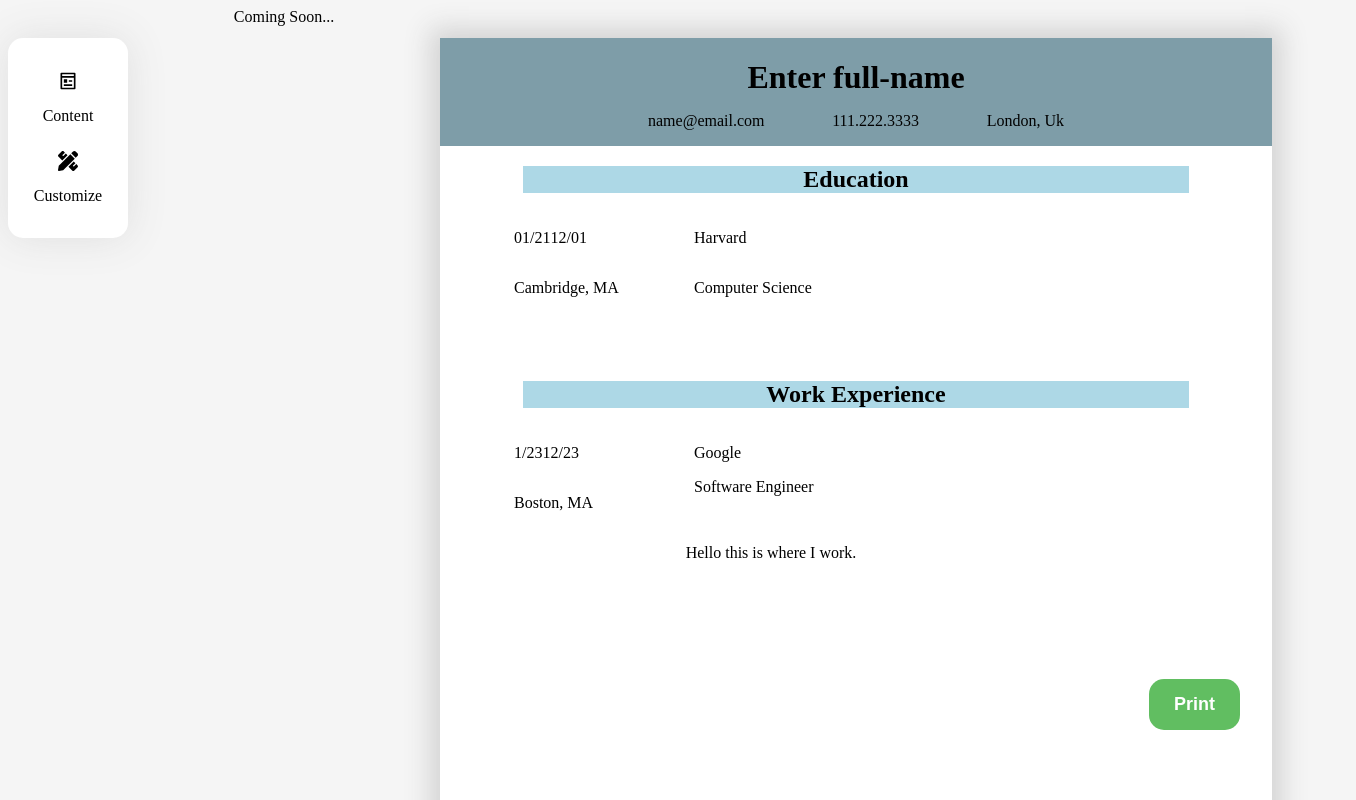
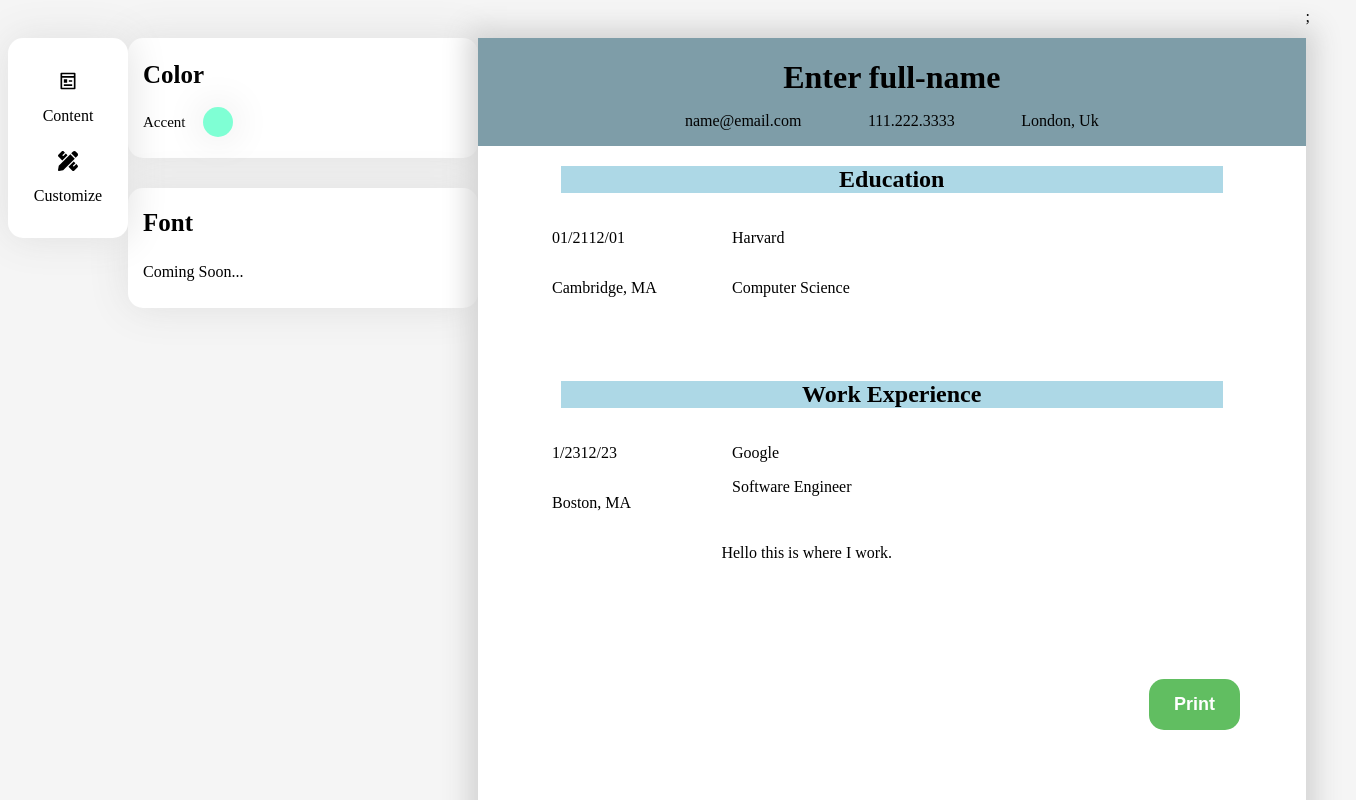
Before and after one commit to tdematos/React-CV-Generator, a React (Vite) app in the folder React-CV-Generator/: page / in a window 1280 px wide. Both pictures are taken after a click on the element "Customize". Shown: the top 800 px of the page, 1356 px wide, since content can reach past the window. Built offline with nearby package versions, Linux system fonts and the light colour scheme.

Commit message:
add printing button function by adding react-to-print library and added page tag to css

```diff
--- /dev/null
+++ b/React-CV-Generator/src/Components/Form-Section/CustomizeForm/CustomizeForm.jsx
@@ -0,0 +1,26 @@
+import "../Personal-Info/boxInfo.css";
+
+const CustomizeForm = (props) => {
+  return (
+    <>
+      <div className="custom-form-container">
+        <div className="inner-container">
+          <h3 className="form-title">Color</h3>
+          <div className="color-container">
+            <p>Accent</p> <div className="color-sphere"></div>
+          </div>
+        </div>
+      </div>
+      <div className="custom-form-container">
+        <div className="font-inner-container">
+          <h3 className="form-title">Font</h3>
+          <div className="font-change-container">
+            <p>Coming Soon...</p>
+          </div>
+        </div>
+      </div>
+    </>
+  );
+};
+
+export default CustomizeForm;
--- a/React-CV-Generator/src/Components/Form-Section/Personal-Info/boxInfo.css
+++ b/React-CV-Generator/src/Components/Form-Section/Personal-Info/boxInfo.css
@@ -126,3 +126,67 @@
 .navText {
   margin-bottom: 10px;
 }
+
+/* custom box css */
+.custom-form-container {
+  background-color: white;
+  width: 350px;
+  height: 120px;
+  border-radius: 15px;
+  margin-top: 30px;
+  box-shadow: 0px 0px 40px 1px rgb(224, 224, 224);
+  display: flex;
+  flex-direction: column;
+  justify-content: center;
+  align-items: flex-start;
+}
+
+.inner-container {
+  position: relative;
+  left: 15px;
+}
+
+.form-title {
+  font-size: 25px;
+  margin-bottom: 10px;
+  margin-top: 10px;
+}
+
+.color-container {
+  display: flex;
+  flex-direction: row;
+  display: flex;
+  justify-content: center;
+  align-items: center;
+}
+
+.color-container > p {
+  font-size: 15px;
+  width: 60px;
+}
+
+.color-sphere {
+  height: 30px;
+  width: 30px;
+  border-radius: 20px;
+  background-color: aquamarine;
+  box-shadow: 0px 0px 40px 1px rgb(224, 224, 224);
+}
+
+.font-change-container {
+  display: flex;
+  flex-direction: row;
+  display: flex;
+  justify-content: center;
+  align-items: center;
+}
+
+.font-change-container > p {
+  width: 100%;
+}
+
+.font-inner-container {
+  position: relative;
+  left: 15px;
+  width: 120px;
+}
--- a/React-CV-Generator/src/Components/ResumePage/PrintButton/PrintButton.jsx
+++ b/React-CV-Generator/src/Components/ResumePage/PrintButton/PrintButton.jsx
@@ -9,7 +9,7 @@ const PrintButton = (props) => {
 
   return (
     <>
-      <button className="print-button" onClick={handlePrint}>
+      <button className="print-button" onClick={props.onClick}>
         {props.text}
       </button>
     </>
--- a/React-CV-Generator/src/Components/ResumePage/ResumePage.css
+++ b/React-CV-Generator/src/Components/ResumePage/ResumePage.css
@@ -5,3 +5,7 @@
   box-shadow: 0px 0px 25px 10px lightgrey;
   margin-top: 30px;
 }
+
+@page {
+  size: 6in 7.25in;
+}
--- a/React-CV-Generator/src/Components/ResumePage/ResumePage.jsx
+++ b/React-CV-Generator/src/Components/ResumePage/ResumePage.jsx
@@ -5,9 +5,19 @@ import WorkExperience from "./Work Experience/WorkExperiece";
 import PrintButton from "./PrintButton/PrintButton";
 import "../ResumePage/ResumePage.css";
 
+import React, { useRef } from "react";
+import { useReactToPrint } from "react-to-print";
+
 const ResumePage = (props) => {
+  const componentRef = useRef();
+
+  const handlePrint = useReactToPrint({
+    content: () => componentRef.current,
+  });
+
   return (
-    <div className="pageBody">
+    <>
+      <div className="pageBody" ref={componentRef}>
         <ResumeHeader
           resumeHeader={props.fullName}
           email={props.email}
@@ -30,8 +40,9 @@ const ResumePage = (props) => {
           jobTitle={props.jobTitle}
           jobDescription={props.jobDescription}
         />
-      <PrintButton text="Print" />
       </div>
+      <PrintButton text="Print" onClick={handlePrint} />;
+    </>
   );
 };
 
--- a/React-CV-Generator/src/Components/Section/Section.jsx
+++ b/React-CV-Generator/src/Components/Section/Section.jsx
@@ -2,6 +2,7 @@ import React, { useState } from "react";
 import ResumePage from "../ResumePage/ResumePage";
 import FormSection from "../Form-Section/FormSection";
 import NavBar from "./NavBar";
+import CustomizeForm from "../Form-Section/CustomizeForm/CustomizeForm";
 import "../Section/Section.css";
 
 const Section = () => {
@@ -125,7 +126,7 @@ const Section = () => {
             onJobDescriptionChange={handleJobDescriptionChange}
           />
         ) : (
-          <div>Coming Soon...</div>
+          <CustomizeForm />
         )}
       </div>
       <div className="section resumePage">
```
Also changed, not shown: 5 other files (tests, documents, lock files or other folders). Lines whose indentation alone changed are shown as unchanged.
